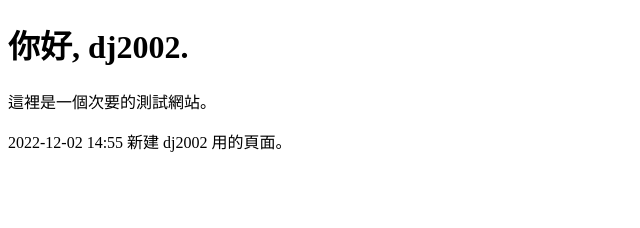
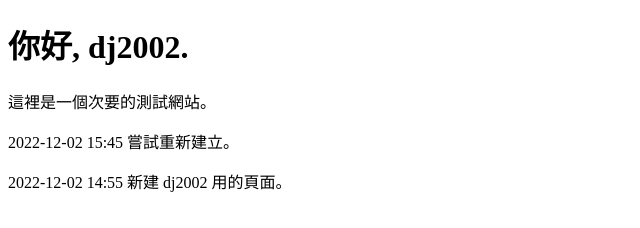
Before and after one commit to saketora95/dj2002, a plain HTML site: page index.html in a window 1280 px wide. Shown: the whole page, without its empty margins (0-640 px from the left). Drawn offline with Linux system fonts and the light colour scheme.

Commit message:
v0.02 Re-upload index.html

```diff
--- a/index.html
+++ b/index.html
@@ -9,6 +9,7 @@
     <body>
         <h1>你好, dj2002.</h1>
         <p>這裡是一個次要的測試網站。</p>
+        <p>2022-12-02 15:45 嘗試重新建立。</p>
         <p>2022-12-02 14:55 新建 dj2002 用的頁面。</p>
     </body>
 </html>
```
